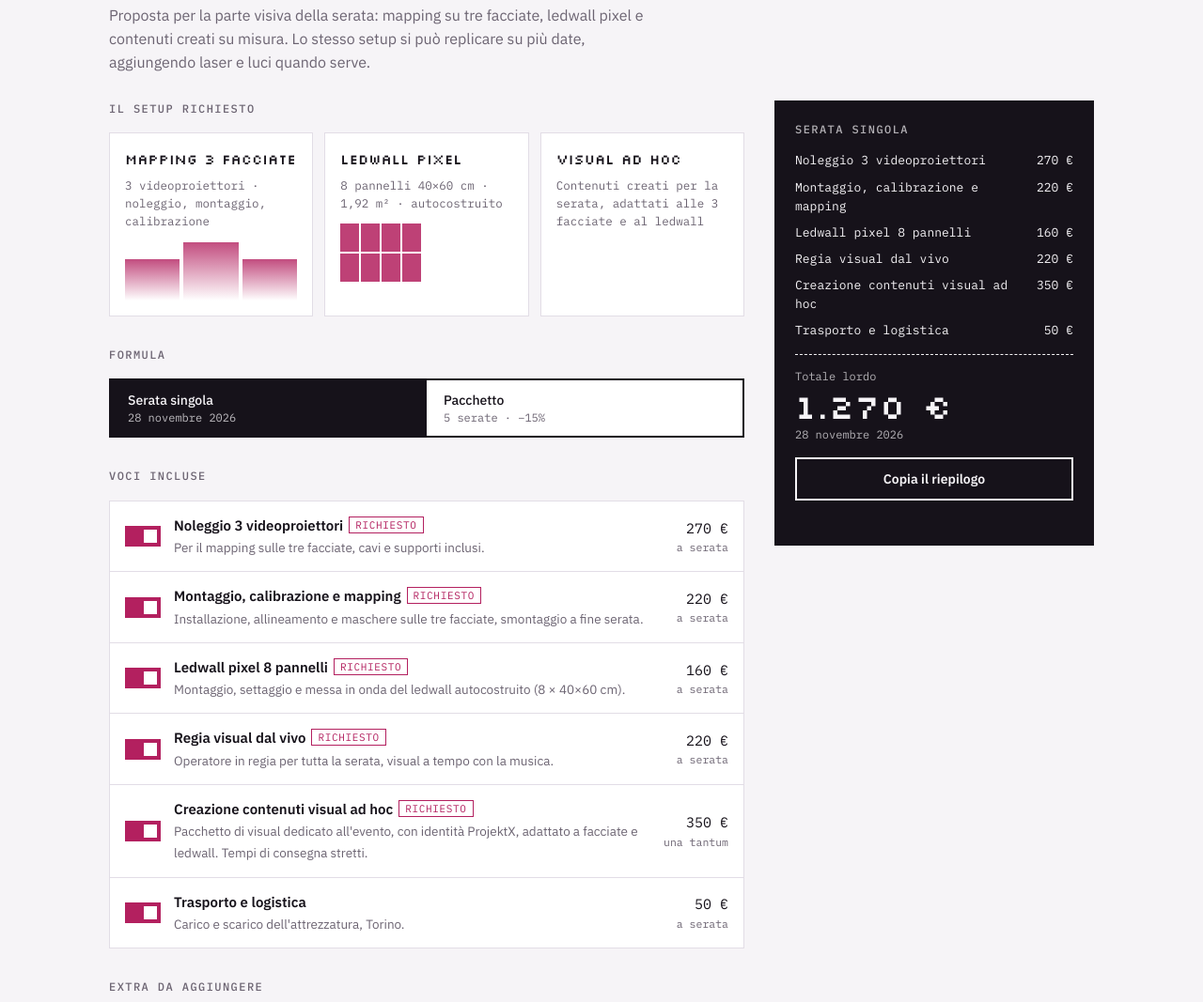
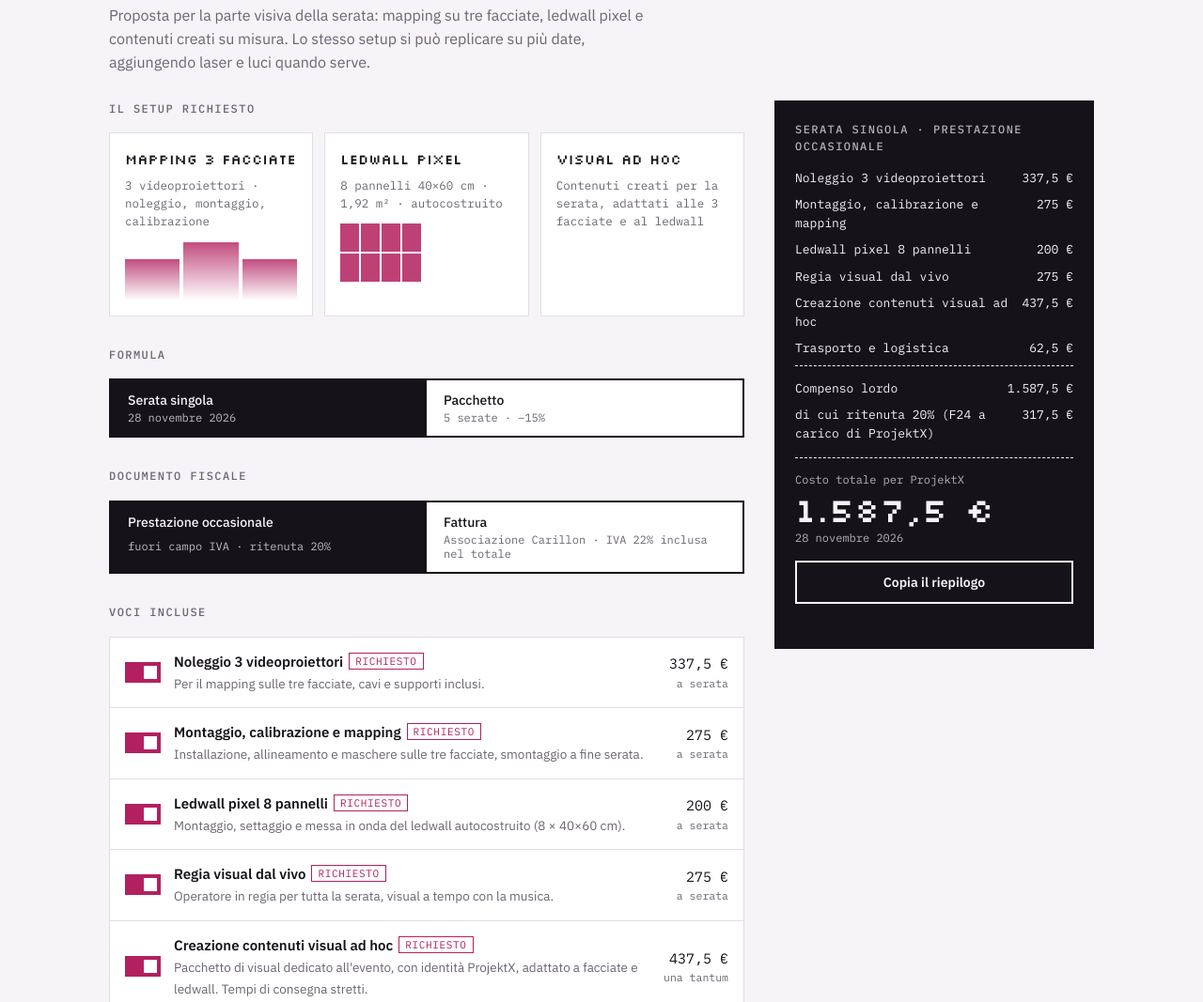
Before and after one commit to zenfortv/preventivo-projektx, a plain HTML site: page index.html in a window 1280 px wide. Shown: the part 360-1427 px from the top of the page at 94% size. Drawn offline with Linux system fonts and the light colour scheme.

Commit message:
Scelta documento fiscale: occasionale o fattura, tasse sopra il netto

```diff
--- a/index.html
+++ b/index.html
@@ -158,6 +158,14 @@ footer { margin-top: 40px; padding-top: 16px; border-top: 1px solid var(--line);
       </section>
 
       <section>
+        <h2>Documento fiscale</h2>
+        <div class="toggle" role="group" aria-label="Documento fiscale">
+          <button id="doc-occ" aria-pressed="true">Prestazione occasionale<span>fuori campo IVA · ritenuta 20%</span></button>
+          <button id="doc-fat" aria-pressed="false">Fattura<span id="lbl-fat"></span></button>
+        </div>
+      </section>
+
+      <section>
         <h2>Voci incluse</h2>
         <div class="list" id="list-core"></div>
       </section>
@@ -216,8 +224,14 @@ const CONFIG = {
     { id: "luci", gruppo: "extra", titolo: "Light design e operatore luci", desc: "Programmazione delle luci sul setup del locale e operatore durante la serata.", tipo: "serata", prezzo: 200 },
     { id: "refresh", gruppo: "extra", soloPacchetto: true, titolo: "Nuovi contenuti per ogni data", desc: "Visual aggiornati per ogni serata del pacchetto, così ogni data ha un look diverso.", tipo: "serata", prezzo: 120 }
   ],
+  // I prezzi delle voci sono il NETTO che deve restare a Pixels Smoothies: tasse e costi si aggiungono sopra.
+  fiscale: {
+    ritenuta: 0.20,              // prestazione occasionale: lordo = netto / (1 - 0,20)
+    iva: 0.22,                   // fattura: IVA sopra l'imponibile
+    associazione: "Associazione Carillon",
+    quotaAssociazione: 0.20      // parte dell'imponibile che l'associazione trattiene per tasse/gestione/pagarti (DA CONFERMARE con Carillon)
+  },
   note: [
-    "Importi espressi come compenso lordo. Il documento fiscale (ricevuta o fattura) viene emesso a conferma.",
     "Il locale fornisce corrente sui punti di proiezione, accesso per il montaggio dal pomeriggio e un punto regia con vista sulle facciate.",
     "Nel pacchetto le date vanno fissate in anticipo; lo sconto si applica alle voci che si ripetono ogni serata.",
     "Conferma richiesta entro la data di validità per garantire la disponibilità dell'attrezzatura."
@@ -229,7 +243,7 @@ const $ = (s) => document.querySelector(s);
 const eur = (n) => n.toLocaleString("it-IT", { style: "currency", currency: "EUR", minimumFractionDigits: 0, maximumFractionDigits: 2 });
 const fmtDate = (d) => d.toLocaleDateString("it-IT", { day: "numeric", month: "long", year: "numeric" });
 
-const state = { pack: false, on: {} };
+const state = { pack: false, doc: "occ", on: {} };
 CONFIG.voci.forEach(v => state.on[v.id] = v.gruppo === "core");
 
 function init() {
@@ -243,9 +257,12 @@ function init() {
   $("#h-intro").textContent = CONFIG.intro;
   $("#lbl-single").textContent = CONFIG.dataEvento;
   $("#lbl-pack").textContent = `${CONFIG.serate} serate · −${Math.round(CONFIG.scontoPacchetto * 100)}%`;
-  $("#notes").innerHTML = "<h2>Condizioni</h2>" + CONFIG.note.map(n => `<p>${n}</p>`).join("");
+  $("#notes").innerHTML = "<h2>Condizioni</h2><p id=\"fisc-note\"></p>" + CONFIG.note.map(n => `<p>${n}</p>`).join("");
   $("#mode-single").onclick = () => setMode(false);
   $("#mode-pack").onclick = () => setMode(true);
+  $("#doc-occ").onclick = () => setDoc("occ");
+  $("#doc-fat").onclick = () => setDoc("fat");
+  $("#lbl-fat").textContent = `${CONFIG.fiscale.associazione} · IVA ${Math.round(CONFIG.fiscale.iva * 100)}% inclusa nel totale`;
   $("#copy").onclick = copy;
   render();
 }
@@ -257,11 +274,26 @@ function setMode(p) {
   render();
 }
 
+function setDoc(d) {
+  state.doc = d;
+  $("#doc-occ").setAttribute("aria-pressed", String(d === "occ"));
+  $("#doc-fat").setAttribute("aria-pressed", String(d === "fat"));
+  render();
+}
+
+// fattore che trasforma il netto desiderato nel prezzo esposto (lordo o imponibile)
+function factor() {
+  const f = CONFIG.fiscale;
+  return state.doc === "occ" ? 1 / (1 - f.ritenuta) : 1 / (1 - f.quotaAssociazione);
+}
+const r2 = (n) => Math.round(n * 100) / 100;
+
 function lineCost(v) {
+  const k = factor();
   const n = state.pack ? CONFIG.serate : 1;
-  if (v.tipo === "unaTantum") return { full: v.prezzo, net: v.prezzo };
-  const full = v.prezzo * n;
-  return { full, net: state.pack ? full * (1 - CONFIG.scontoPacchetto) : full };
+  if (v.tipo === "unaTantum") { const x = r2(v.prezzo * k); return { full: x, net: x }; }
+  const full = r2(v.prezzo * k * n);
+  return { full, net: state.pack ? r2(full * (1 - CONFIG.scontoPacchetto)) : full };
 }
 
 function itemHTML(v) {
@@ -270,8 +302,8 @@ function itemHTML(v) {
   const unit = v.tipo === "unaTantum" ? "una tantum" : "a serata";
   const c = lineCost(v);
   const right = state.pack && v.tipo === "serata"
-    ? `${eur(c.net)}<small>${eur(v.prezzo)} ${unit} × ${CONFIG.serate}</small>`
-    : `${eur(v.prezzo)}<small>${unit}</small>`;
+    ? `${eur(c.net)}<small>${eur(r2(v.prezzo * factor()))} ${unit} × ${CONFIG.serate}</small>`
+    : `${eur(c.net)}<small>${unit}</small>`;
   const tag = v.req ? '<span class="tag req">richiesto</span>' : "";
   return `<label class="item ${state.on[v.id] ? "" : "off"}" for="v-${v.id}">
     <input type="checkbox" id="v-${v.id}" ${state.on[v.id] ? "checked" : ""} data-id="${v.id}">
@@ -294,22 +326,39 @@ function render() {
   const rows = active.map(v => `<div class="row"><span>${v.titolo}</span><span>${eur(lineCost(v).net)}</span></div>`);
   if (state.pack && full > net) rows.push(`<div class="row save"><span>Risparmio pacchetto</span><span>−${eur(full - net)}</span></div>`);
   $("#a-rows").innerHTML = rows.join("") || '<div class="row"><span>Nessuna voce selezionata</span></div>';
-  $("#a-head").textContent = state.pack ? `Pacchetto ${CONFIG.serate} serate` : "Serata singola";
-  $("#a-totlabel").textContent = "Totale lordo";
-  $("#a-total").textContent = eur(net);
-  $("#a-pernight").textContent = state.pack ? `circa ${eur(net / n)} a serata` : CONFIG.dataEvento;
-  window._sum = { active, net, n };
+  const F = CONFIG.fiscale;
+  let total, tax;
+  if (state.doc === "occ") {
+    const rit = r2(net * F.ritenuta);
+    tax = [["Compenso lordo", net], [`di cui ritenuta ${Math.round(F.ritenuta * 100)}% (F24 a carico di ${CONFIG.committente})`, rit]];
+    total = net;
+  } else {
+    const iva = r2(net * F.iva);
+    tax = [["Imponibile", net], [`IVA ${Math.round(F.iva * 100)}%`, iva]];
+    total = r2(net + iva);
+  }
+  $("#a-rows").innerHTML += `<div class="total" style="display:grid;gap:8px">` + tax.map(([k, x]) => `<div class="row"><span>${k}</span><span>${eur(x)}</span></div>`).join("") + `</div>`;
+  $("#a-head").textContent = (state.pack ? `Pacchetto ${CONFIG.serate} serate` : "Serata singola") + (state.doc === "occ" ? " · prestazione occasionale" : " · fattura");
+  $("#a-totlabel").textContent = state.doc === "occ" ? `Costo totale per ${CONFIG.committente}` : "Totale fattura, IVA inclusa";
+  $("#a-total").textContent = eur(total);
+  $("#a-pernight").textContent = state.pack ? `circa ${eur(total / n)} a serata` : CONFIG.dataEvento;
+  $("#fisc-note").textContent = state.doc === "occ"
+    ? `Prestazione d'opera occasionale, fuori campo IVA (art. 5 D.P.R. 633/1972). Gli importi sono lordi: ${CONFIG.committente}, come sostituto d'imposta, trattiene la ritenuta del ${Math.round(F.ritenuta * 100)}% e la versa con F24. Nessuna IVA da aggiungere.`
+    : `Fattura emessa da ${F.associazione}. Gli importi delle voci sono imponibili; l'IVA al ${Math.round(F.iva * 100)}% è già sommata nel totale indicato.`;
+  window._sum = { active, net, n, total, tax };
 }
 
 function summaryText() {
-  const { active, net, n } = window._sum;
+  const { active, n, total, tax } = window._sum;
   const lines = [
     `Proposta ${CONFIG.numero} — ${CONFIG.committente} @ ${CONFIG.luogo}`,
     state.pack ? `Formula: pacchetto ${n} serate` : `Formula: serata singola (${CONFIG.dataEvento})`,
+    state.doc === "occ" ? "Documento: prestazione occasionale" : `Documento: fattura ${CONFIG.fiscale.associazione}`,
     "",
     ...active.map(v => `• ${v.titolo}: ${eur(lineCost(v).net)}`),
     "",
-    `Totale lordo: ${eur(net)}` + (state.pack ? ` (circa ${eur(net / n)} a serata)` : "")
+    ...tax.map(([k, x]) => `${k}: ${eur(x)}`),
+    `TOTALE: ${eur(total)}` + (state.pack ? ` (circa ${eur(total / n)} a serata)` : "")
   ];
   return lines.join("\n");
 }
```
